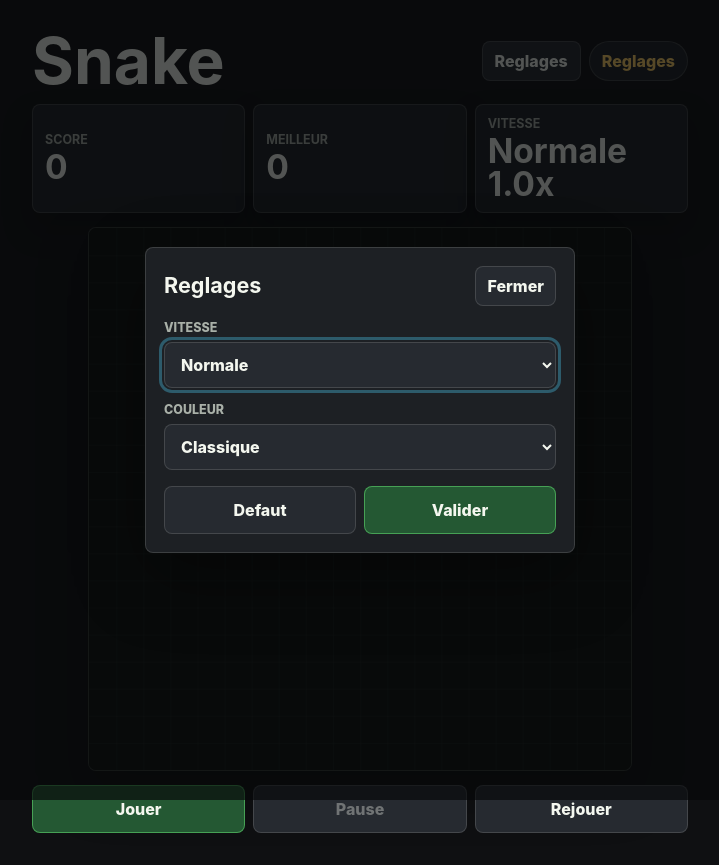
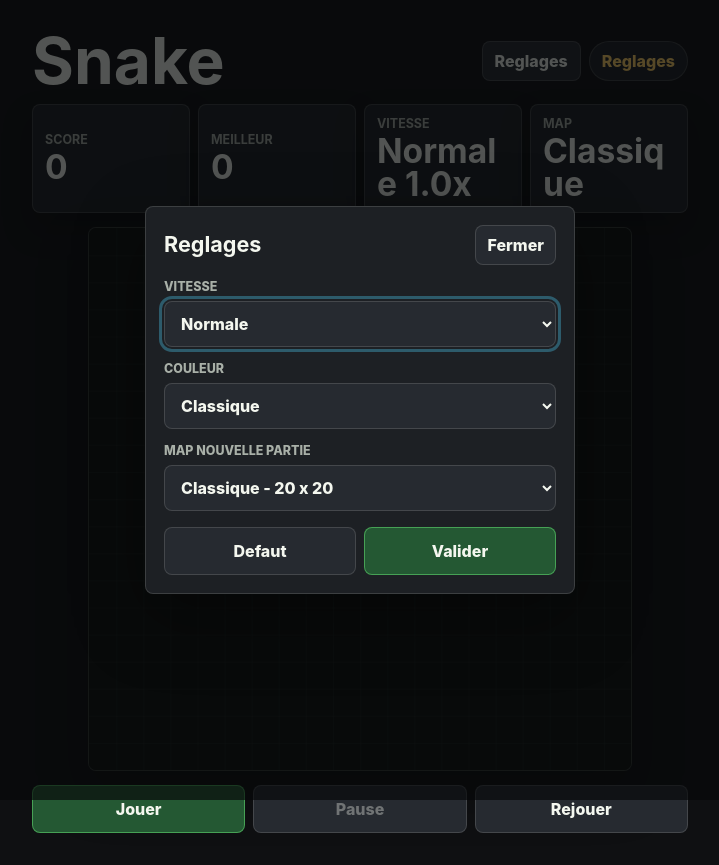
Before and after one commit to agentdouble/lab-snake, a website with bundled scripts: page index.html in a window 1280 px wide. Both pictures are taken after a click on the button "Reglages". Shown: the whole page, without its empty margins (280-999 px from the left). Built offline with nearby package versions, Linux system fonts and the light colour scheme.

Commit message:
S007 add selectable snake maps

```diff
--- a/index.html
+++ b/index.html
@@ -35,6 +35,10 @@
           <span class="stat-label">Vitesse</span>
           <strong id="speed-value">1.0x</strong>
         </div>
+        <div class="stat-block">
+          <span class="stat-label">Map</span>
+          <strong id="map-value">Classique</strong>
+        </div>
       </section>
 
       <section class="board-wrap" aria-label="Plateau">
@@ -70,6 +74,11 @@
             <select id="color-setting" name="color"></select>
           </label>
 
+          <label class="settings-field" for="map-setting">
+            <span>Map nouvelle partie</span>
+            <select id="map-setting" name="map"></select>
+          </label>
+
           <menu class="settings-actions">
             <button class="control-button" type="button" id="settings-reset-button">Defaut</button>
             <button class="control-button primary" type="submit">Valider</button>
--- a/src/engine.js
+++ b/src/engine.js
@@ -1,34 +1,34 @@
 import {
   DELAY_STEP_MS,
   DIRECTIONS,
-  GRID_SIZE,
   MIN_DELAY_MS,
   START_DELAY_MS,
   STATUS
 } from "./constants.js";
-
-const DEFAULT_SNAKE = Object.freeze([
-  Object.freeze({ x: 9, y: 10 }),
-  Object.freeze({ x: 8, y: 10 }),
-  Object.freeze({ x: 7, y: 10 })
-]);
+import { getMapDefinition } from "./maps.js";
 
 export function createInitialState(options = {}) {
   const {
     bestScore = 0,
     randomizer = Math.random,
-    snake = DEFAULT_SNAKE,
-    direction = DIRECTIONS.RIGHT,
     apple
   } = options;
 
+  const map = getMapDefinition(options.mapId ?? options.map?.id);
+  const snake = options.snake ?? map.startSnake;
+  const direction = options.direction ?? map.startDirection ?? DIRECTIONS.RIGHT;
   const initialSnake = snake.map(copyCell);
+  const initialApple =
+    apple && isFreeCell(apple, initialSnake, map)
+      ? copyCell(apple)
+      : randomFreeCell(initialSnake, randomizer, map);
 
   return {
+    map,
     snake: initialSnake,
     direction,
     directionQueue: [],
-    apple: apple ? copyCell(apple) : randomFreeCell(initialSnake, randomizer),
+    apple: initialApple,
     score: 0,
     bestScore,
     status: STATUS.READY,
@@ -55,6 +55,7 @@ export function pauseGame(state) {
 export function resetGame(state, options = {}) {
   return createInitialState({
     bestScore: state.bestScore,
+    mapId: state.map.id,
     ...options
   });
 }
@@ -91,7 +92,7 @@ export function stepState(state, randomizer = Math.random) {
   const grows = state.apple && sameCell(nextHead, state.apple);
   const collisionBody = grows ? state.snake : state.snake.slice(0, -1);
 
-  if (isOutsideGrid(nextHead) || containsCell(collisionBody, nextHead)) {
+  if (!isValidMapCell(nextHead, state.map) || containsCell(collisionBody, nextHead)) {
     return {
       ...state,
       direction,
@@ -108,7 +109,7 @@ export function stepState(state, randomizer = Math.random) {
     nextSnake.pop();
   }
 
-  const nextApple = grows ? randomFreeCell(nextSnake, randomizer) : state.apple;
+  const nextApple = grows ? randomFreeCell(nextSnake, randomizer, state.map) : state.apple;
   const nextScore = grows ? state.score + 1 : state.score;
   const hasWon = grows && !nextApple;
 
@@ -132,9 +133,17 @@ export function getTickDelay(score, speedMultiplier = 1) {
   return Math.max(MIN_DELAY_MS, scaledDelay);
 }
 
-export function randomFreeCell(occupiedCells, randomizer = Math.random) {
-  const occupied = new Set(occupiedCells.map(cellKey));
-  const freeCellsCount = GRID_SIZE * GRID_SIZE - occupied.size;
+export function randomFreeCell(occupiedCells, randomizer = Math.random, mapDefinition) {
+  const map = getMapDefinition(mapDefinition?.id ?? mapDefinition);
+  const occupied = new Set(map.obstacles.map(cellKey));
+
+  occupiedCells.forEach((cell) => {
+    if (isInsideMap(cell, map)) {
+      occupied.add(cellKey(cell));
+    }
+  });
+
+  const freeCellsCount = map.width * map.height - occupied.size;
 
   if (freeCellsCount <= 0) {
     return null;
@@ -142,8 +151,8 @@ export function randomFreeCell(occupiedCells, randomizer = Math.random) {
 
   let targetIndex = Math.floor(randomizer() * freeCellsCount);
 
-  for (let y = 0; y < GRID_SIZE; y += 1) {
-    for (let x = 0; x < GRID_SIZE; x += 1) {
+  for (let y = 0; y < map.height; y += 1) {
+    for (let x = 0; x < map.width; x += 1) {
       if (occupied.has(cellKey({ x, y }))) {
         continue;
       }
@@ -159,6 +168,12 @@ export function randomFreeCell(occupiedCells, randomizer = Math.random) {
   return null;
 }
 
+export function isValidMapCell(cell, mapDefinition) {
+  const map = getMapDefinition(mapDefinition?.id ?? mapDefinition);
+
+  return isInsideMap(cell, map) && !containsCell(map.obstacles, cell);
+}
+
 function addCells(cell, direction) {
   return {
     x: cell.x + direction.x,
@@ -166,8 +181,12 @@ function addCells(cell, direction) {
   };
 }
 
-function isOutsideGrid(cell) {
-  return cell.x < 0 || cell.y < 0 || cell.x >= GRID_SIZE || cell.y >= GRID_SIZE;
+function isFreeCell(cell, occupiedCells, map) {
+  return isValidMapCell(cell, map) && !containsCell(occupiedCells, cell);
+}
+
+function isInsideMap(cell, map) {
+  return cell.x >= 0 && cell.y >= 0 && cell.x < map.width && cell.y < map.height;
 }
 
 function containsCell(cells, target) {
--- a/src/main.js
+++ b/src/main.js
@@ -13,7 +13,9 @@ import { createRenderer } from "./renderer.js";
 import {
   COLOR_THEMES,
   DEFAULT_GAME_SETTINGS,
+  MAP_OPTIONS,
   SPEED_OPTIONS,
+  getMapOption,
   getSpeedOption,
   normalizeSettings
 } from "./settings.js";
@@ -23,6 +25,7 @@ const canvas = document.querySelector("#game-canvas");
 const scoreValue = document.querySelector("#score-value");
 const bestValue = document.querySelector("#best-value");
 const speedValue = document.querySelector("#speed-value");
+const mapValue = document.querySelector("#map-value");
 const statusLabel = document.querySelector("#status-label");
 const playButton = document.querySelector("#play-button");
 const pauseButton = document.querySelector("#pause-button");
@@ -32,11 +35,12 @@ const settingsDialog = document.querySelector("#settings-dialog");
 const settingsForm = document.querySelector("#settings-form");
 const speedSetting = document.querySelector("#speed-setting");
 const colorSetting = document.querySelector("#color-setting");
+const mapSetting = document.querySelector("#map-setting");
 const settingsResetButton = document.querySelector("#settings-reset-button");
 const render = createRenderer(canvas);
 
-let state = createInitialState({ bestScore: loadBestScore() });
 let settings = loadSettings();
+let state = createInitialState({ bestScore: loadBestScore(), mapId: settings.map });
 let loopTimer = null;
 let resumeAfterSettings = false;
 
@@ -95,7 +99,7 @@ function pause() {
 
 function restart() {
   clearTick();
-  setState(resetGame(state));
+  setState(resetGame(state, { mapId: settings.map }));
   canvas.focus();
 }
 
@@ -114,10 +118,12 @@ function handleDirection(direction) {
 
 function updateHud() {
   const speedOption = currentSpeedOption();
+  const mapOption = currentMapOption();
 
   scoreValue.textContent = String(state.score);
   bestValue.textContent = String(state.bestScore);
   speedValue.textContent = `${speedOption.label} ${(START_DELAY_MS / getTickDelay(state.score, speedOption.multiplier)).toFixed(1)}x`;
+  mapValue.textContent = mapOption.label;
   statusLabel.textContent = isSettingsOpen() ? "Reglages" : statusText(state.status);
   playButton.disabled = state.status === STATUS.RUNNING || state.status === STATUS.GAME_OVER || state.status === STATUS.WON;
   pauseButton.disabled = state.status !== STATUS.RUNNING;
@@ -127,9 +133,14 @@ function currentSpeedOption() {
   return getSpeedOption(settings.speed);
 }
 
+function currentMapOption() {
+  return getMapOption(settings.map);
+}
+
 function populateSettingsControls() {
   speedSetting.replaceChildren(...SPEED_OPTIONS.map(createOptionElement));
   colorSetting.replaceChildren(...COLOR_THEMES.map(createOptionElement));
+  mapSetting.replaceChildren(...MAP_OPTIONS.map(createMapOptionElement));
   syncSettingsControls();
 }
 
@@ -142,15 +153,35 @@ function createOptionElement(option) {
   return element;
 }
 
+function createMapOptionElement(option) {
+  const element = createOptionElement(option);
+
+  element.textContent = `${option.label} - ${option.summary}`;
+
+  return element;
+}
+
 function syncSettingsControls() {
   speedSetting.value = settings.speed;
   colorSetting.value = settings.color;
+  mapSetting.value = settings.map;
 }
 
 function setSettings(nextSettings) {
-  settings = normalizeSettings(nextSettings);
+  const nextNormalizedSettings = normalizeSettings(nextSettings);
+  const mapChanged = nextNormalizedSettings.map !== state.map.id;
+
+  settings = nextNormalizedSettings;
   saveSettings(settings);
   syncSettingsControls();
+
+  if (mapChanged) {
+    resumeAfterSettings = false;
+    clearTick();
+    setState(resetGame(state, { mapId: settings.map }));
+    return;
+  }
+
   render(state, settings);
   updateHud();
 
@@ -163,7 +194,8 @@ function setSettings(nextSettings) {
 function handleSettingsChange() {
   setSettings({
     speed: speedSetting.value,
-    color: colorSetting.value
+    color: colorSetting.value,
+    map: mapSetting.value
   });
 }
 
@@ -248,6 +280,7 @@ settingsForm.addEventListener("submit", (event) => {
 });
 speedSetting.addEventListener("change", handleSettingsChange);
 colorSetting.addEventListener("change", handleSettingsChange);
+mapSetting.addEventListener("change", handleSettingsChange);
 settingsResetButton.addEventListener("click", () => setSettings(DEFAULT_GAME_SETTINGS));
 settingsDialog.addEventListener("close", handleSettingsClosed);
 settingsDialog.addEventListener("click", (event) => {
--- /dev/null
+++ b/src/maps.js
@@ -0,0 +1,95 @@
+import { DIRECTIONS } from "./constants.js";
+
+export const DEFAULT_MAP_ID = "classic";
+
+export const MAPS = Object.freeze([
+  createMap({
+    id: "classic",
+    label: "Classique",
+    summary: "20 x 20",
+    width: 20,
+    height: 20,
+    startSnake: [
+      { x: 9, y: 10 },
+      { x: 8, y: 10 },
+      { x: 7, y: 10 }
+    ],
+    obstacles: []
+  }),
+  createMap({
+    id: "canyon",
+    label: "Canyon",
+    summary: "20 x 20 + murs",
+    width: 20,
+    height: 20,
+    startSnake: [
+      { x: 9, y: 10 },
+      { x: 8, y: 10 },
+      { x: 7, y: 10 }
+    ],
+    obstacles: [
+      ...verticalWall(6, 2, 17, [10]),
+      ...verticalWall(13, 2, 17, [10])
+    ]
+  }),
+  createMap({
+    id: "wide",
+    label: "Etendue",
+    summary: "24 x 16",
+    width: 24,
+    height: 16,
+    startSnake: [
+      { x: 11, y: 8 },
+      { x: 10, y: 8 },
+      { x: 9, y: 8 }
+    ],
+    obstacles: [
+      ...horizontalWall(3, 4, 5),
+      ...horizontalWall(16, 4, 5),
+      ...horizontalWall(3, 11, 5),
+      ...horizontalWall(16, 11, 5)
+    ]
+  })
+]);
+
+export function getMapDefinition(mapId) {
+  return (
+    MAPS.find((map) => map.id === mapId) ??
+    MAPS.find((map) => map.id === DEFAULT_MAP_ID) ??
+    MAPS[0]
+  );
+}
+
+function createMap(definition) {
+  return Object.freeze({
+    id: definition.id,
+    label: definition.label,
+    summary: definition.summary,
+    width: definition.width,
+    height: definition.height,
+    startDirection: DIRECTIONS.RIGHT,
+    startSnake: freezeCells(definition.startSnake),
+    obstacles: freezeCells(definition.obstacles)
+  });
+}
+
+function verticalWall(x, fromY, toY, gaps = []) {
+  const gapSet = new Set(gaps);
+  const cells = [];
+
+  for (let y = fromY; y <= toY; y += 1) {
+    if (!gapSet.has(y)) {
+      cells.push({ x, y });
+    }
+  }
+
+  return cells;
+}
+
+function horizontalWall(fromX, y, length) {
+  return Array.from({ length }, (_, index) => ({ x: fromX + index, y }));
+}
+
+function freezeCells(cells) {
+  return Object.freeze(cells.map((cell) => Object.freeze({ x: cell.x, y: cell.y })));
+}
--- a/src/renderer.js
+++ b/src/renderer.js
@@ -1,85 +1,130 @@
-import { CANVAS_SIZE, GRID_SIZE, STATUS } from "./constants.js";
+import { CANVAS_SIZE, STATUS } from "./constants.js";
+import { getMapDefinition } from "./maps.js";
 import { getColorTheme } from "./settings.js";
+
+const MAP_COLORS = Object.freeze({
+  outside: "#0a0d0b",
+  wall: "#7b8490",
+  cellStroke: "rgba(6, 10, 8, 0.38)"
+});
 
 export function createRenderer(canvas) {
   const context = canvas.getContext("2d");
 
   return function render(state, settings) {
     const colors = getColorTheme(settings?.color).colors;
+    const map = getMapDefinition(state.map?.id);
+    const metrics = getBoardMetrics(map);
 
     context.clearRect(0, 0, CANVAS_SIZE, CANVAS_SIZE);
-    drawBoard(context, colors);
-    drawApple(context, state.apple, colors);
-    drawSnake(context, state.snake, colors);
+    drawBoard(context, map, metrics, colors);
+    drawObstacles(context, map.obstacles, metrics);
+    drawApple(context, state.apple, metrics, colors);
+    drawSnake(context, state.snake, metrics, colors);
     drawStatus(context, state.status, colors);
   };
 }
 
-function drawBoard(context, colors) {
+function drawBoard(context, map, metrics, colors) {
+  context.fillStyle = MAP_COLORS.outside;
+  context.fillRect(0, 0, CANVAS_SIZE, CANVAS_SIZE);
+
   context.fillStyle = colors.board;
-  context.fillRect(0, 0, CANVAS_SIZE, CANVAS_SIZE);
+  context.fillRect(metrics.offsetX, metrics.offsetY, metrics.width, metrics.height);
   context.strokeStyle = colors.grid;
   context.lineWidth = 1;
 
-  const cellSize = CANVAS_SIZE / GRID_SIZE;
-
-  for (let index = 1; index < GRID_SIZE; index += 1) {
-    const position = Math.round(index * cellSize) + 0.5;
+  for (let index = 1; index < map.width; index += 1) {
+    const position = Math.round(metrics.offsetX + index * metrics.cellSize) + 0.5;
 
     context.beginPath();
-    context.moveTo(position, 0);
-    context.lineTo(position, CANVAS_SIZE);
+    context.moveTo(position, metrics.offsetY);
+    context.lineTo(position, metrics.offsetY + metrics.height);
     context.stroke();
+  }
+
+  for (let index = 1; index < map.height; index += 1) {
+    const position = Math.round(metrics.offsetY + index * metrics.cellSize) + 0.5;
 
     context.beginPath();
-    context.moveTo(0, position);
-    context.lineTo(CANVAS_SIZE, position);
+    context.moveTo(metrics.offsetX, position);
+    context.lineTo(metrics.offsetX + metrics.width, position);
     context.stroke();
   }
 }
 
-function drawSnake(context, snake, colors) {
+function drawObstacles(context, obstacles, metrics) {
+  obstacles.forEach((cell) => {
+    drawRoundedCell(context, cell, MAP_COLORS.wall, 4, metrics, true);
+  });
+}
+
+function drawSnake(context, snake, metrics, colors) {
   snake.forEach((cell, index) => {
     const isHead = index === 0;
-    drawRoundedCell(context, cell, isHead ? colors.snakeHead : colors.snakeBody, isHead ? 4 : 5);
+    drawRoundedCell(context, cell, isHead ? colors.snakeHead : colors.snakeBody, isHead ? 4 : 5, metrics);
 
     if (isHead) {
-      drawRoundedCell(context, cell, colors.snakeShadow, 11);
+      drawRoundedCell(context, cell, colors.snakeShadow, 11, metrics);
     }
   });
 }
 
-function drawApple(context, apple, colors) {
+function drawApple(context, apple, metrics, colors) {
   if (!apple) {
     return;
   }
 
-  const cellSize = CANVAS_SIZE / GRID_SIZE;
-  const centerX = apple.x * cellSize + cellSize / 2;
-  const centerY = apple.y * cellSize + cellSize / 2;
+  const centerX = metrics.offsetX + apple.x * metrics.cellSize + metrics.cellSize / 2;
+  const centerY = metrics.offsetY + apple.y * metrics.cellSize + metrics.cellSize / 2;
 
   context.fillStyle = colors.apple;
   context.beginPath();
-  context.arc(centerX, centerY, cellSize * 0.33, 0, Math.PI * 2);
+  context.arc(centerX, centerY, metrics.cellSize * 0.33, 0, Math.PI * 2);
   context.fill();
 
   context.fillStyle = colors.appleCore;
   context.beginPath();
-  context.arc(centerX + cellSize * 0.12, centerY - cellSize * 0.12, cellSize * 0.08, 0, Math.PI * 2);
+  context.arc(
+    centerX + metrics.cellSize * 0.12,
+    centerY - metrics.cellSize * 0.12,
+    metrics.cellSize * 0.08,
+    0,
+    Math.PI * 2
+  );
   context.fill();
 }
 
-function drawRoundedCell(context, cell, color, inset) {
-  const cellSize = CANVAS_SIZE / GRID_SIZE;
-  const x = cell.x * cellSize + inset;
-  const y = cell.y * cellSize + inset;
-  const size = cellSize - inset * 2;
+function drawRoundedCell(context, cell, color, inset, metrics, withStroke = false) {
+  const x = metrics.offsetX + cell.x * metrics.cellSize + inset;
+  const y = metrics.offsetY + cell.y * metrics.cellSize + inset;
+  const size = metrics.cellSize - inset * 2;
   const radius = Math.max(3, size * 0.22);
 
   context.fillStyle = color;
   context.beginPath();
   context.roundRect(x, y, size, size, radius);
   context.fill();
+
+  if (withStroke) {
+    context.strokeStyle = MAP_COLORS.cellStroke;
+    context.lineWidth = 2;
+    context.stroke();
+  }
+}
+
+function getBoardMetrics(map) {
+  const cellSize = Math.floor(Math.min(CANVAS_SIZE / map.width, CANVAS_SIZE / map.height));
+  const width = cellSize * map.width;
+  const height = cellSize * map.height;
+
+  return {
+    cellSize,
+    width,
+    height,
+    offsetX: (CANVAS_SIZE - width) / 2,
+    offsetY: (CANVAS_SIZE - height) / 2
+  };
 }
 
 function drawStatus(context, status, colors) {
--- a/src/settings.js
+++ b/src/settings.js
@@ -1,6 +1,9 @@
+import { DEFAULT_MAP_ID, MAPS, getMapDefinition } from "./maps.js";
+
 export const DEFAULT_GAME_SETTINGS = Object.freeze({
   speed: "normal",
-  color: "classic"
+  color: "classic",
+  map: DEFAULT_MAP_ID
 });
 
 export const SPEED_OPTIONS = Object.freeze([
@@ -74,10 +77,21 @@ export const COLOR_THEMES = Object.freeze([
   })
 ]);
 
+export const MAP_OPTIONS = Object.freeze(
+  MAPS.map((map) =>
+    Object.freeze({
+      id: map.id,
+      label: map.label,
+      summary: map.summary
+    })
+  )
+);
+
 export function normalizeSettings(settings = {}) {
   return {
     speed: getSpeedOption(settings.speed).id,
-    color: getColorTheme(settings.color).id
+    color: getColorTheme(settings.color).id,
+    map: getMapOption(settings.map).id
   };
 }
 
@@ -88,3 +102,9 @@ export function getSpeedOption(speedId) {
 export function getColorTheme(colorId) {
   return COLOR_THEMES.find((theme) => theme.id === colorId) ?? COLOR_THEMES[0];
 }
+
+export function getMapOption(mapId) {
+  const map = getMapDefinition(mapId);
+
+  return MAP_OPTIONS.find((option) => option.id === map.id) ?? MAP_OPTIONS[0];
+}
--- a/src/styles.css
+++ b/src/styles.css
@@ -117,7 +117,7 @@ h1 {
 
 .score-strip {
   display: grid;
-  grid-template-columns: repeat(3, minmax(0, 1fr));
+  grid-template-columns: repeat(4, minmax(0, 1fr));
   gap: 8px;
 }
 
@@ -294,6 +294,7 @@ h1 {
 
   .score-strip {
     gap: 6px;
+    grid-template-columns: repeat(2, minmax(0, 1fr));
   }
 
   .stat-block {
```
Also changed, not shown: MEMORY.md (+1 -0 lines), tests/engine.test.js (+55 -0 lines), tests/maps.test.js (added, +28 -0 lines), tests/renderer.test.js (added, +92 -0 lines), tests/settings.test.js (+10 -2 lines).
